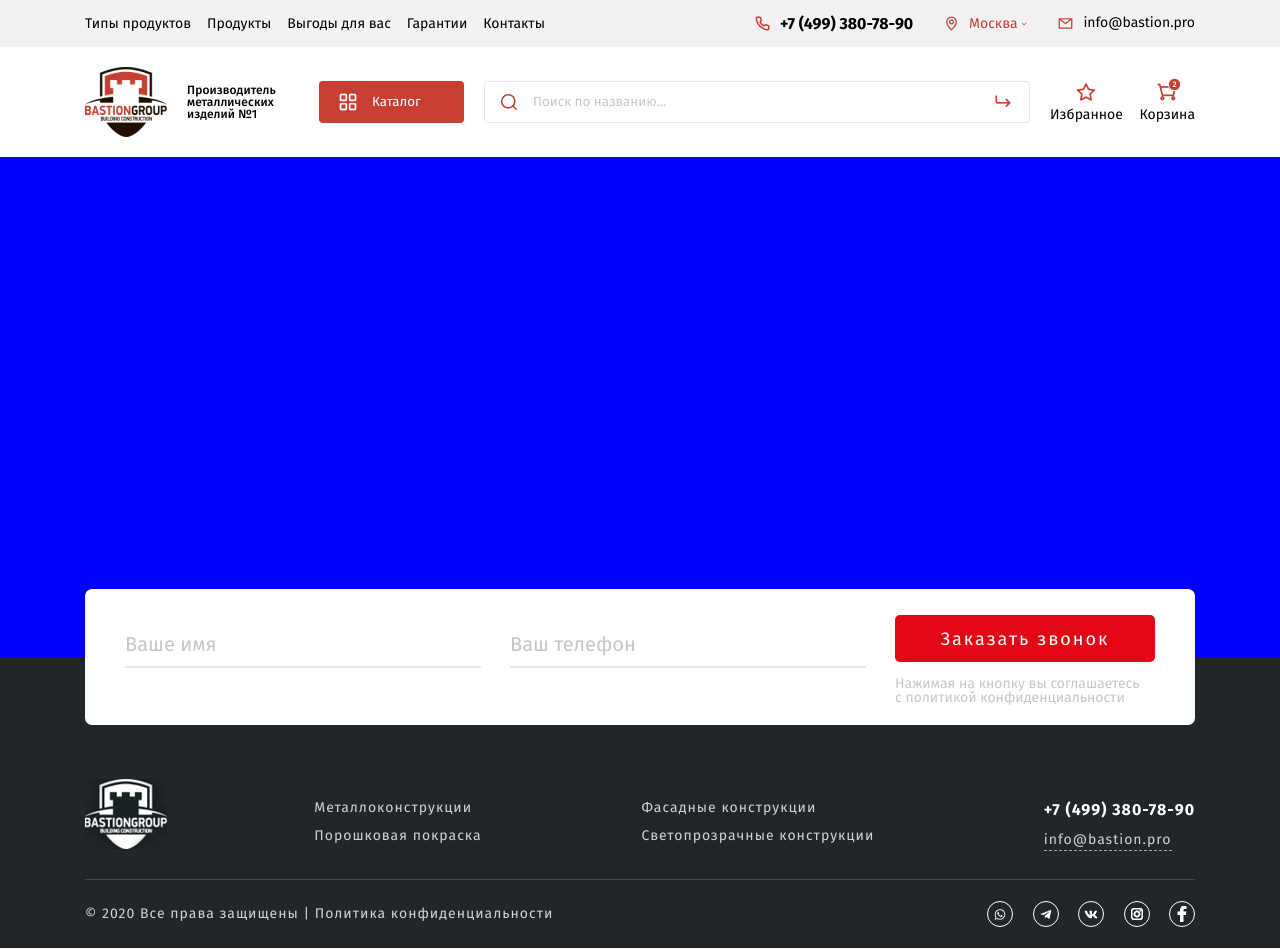
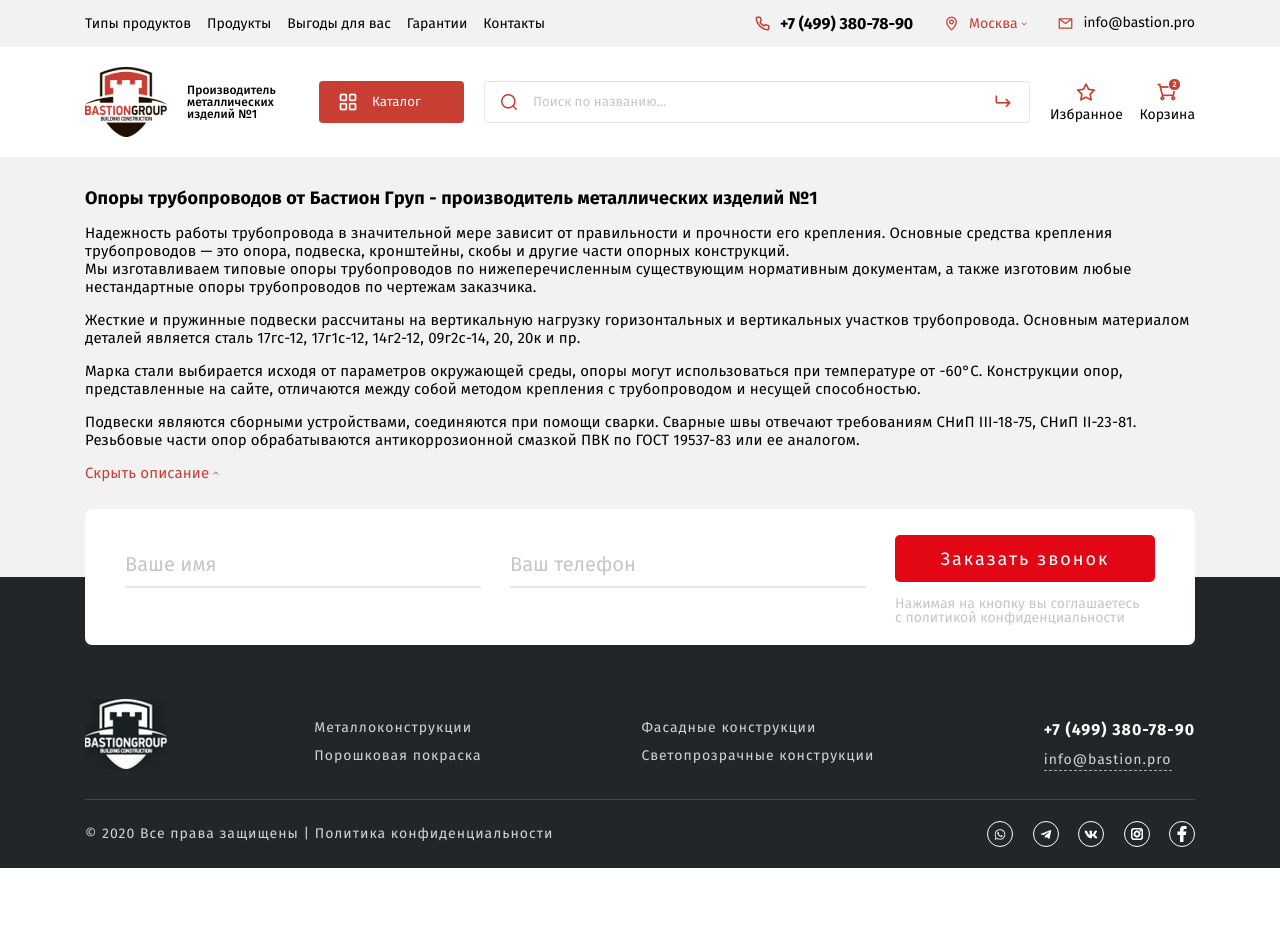
Before and after one commit to Svibex/bastiongroup, a React (Create React App) app: page / in a window 1280 px wide. After the commit the page ends 869 px from the top, so only its background shows below. Built offline with nearby package versions, Linux system fonts and the light colour scheme.

Commit message:
feat: complete mainPage description

```diff
--- a/src/App.tsx
+++ b/src/App.tsx
@@ -2,17 +2,14 @@ import React from 'react';
 import './styles/reset.css';
 import Header from "./components/Header/Header";
 import Footer from "./components/Footer/Footer";
+import MainPage from "./components/MainPage/MainPage";
 
 function App() {
-    const divStyle = {
-        background: 'blue',
-        height: '500px',
-    };
 
   return (
     <>
       <Header />
-        <div style={divStyle} />
+      <MainPage />
       <Footer />
     </>
   );
--- /dev/null
+++ b/src/components/MainPage/MainPage.css
@@ -0,0 +1,63 @@
+@import url("https://fonts.googleapis.com/css2?family=Fira+Sans:wght@400;500;600;700&display=swap");
+* {
+  font-family: "Fira Sans", sans-serif;
+}
+
+button:active {
+  transform: scale(1.1);
+}
+
+button:hover {
+  background: #fe7273;
+}
+
+.mainPage__wrapper {
+  background: #f2f2f2;
+  padding-bottom: 108px;
+}
+
+.mainPage {
+  width: 1110px;
+  margin: 0 auto;
+}
+
+.mainPage__description {
+  padding-top: 30px;
+  height: 312px;
+}
+.mainPage__description p {
+  font-size: 15px;
+  line-height: 18px;
+  letter-spacing: 0.009em;
+  text-align: left;
+  margin-top: 15px;
+}
+
+.mainPage__description__title {
+  font-size: 18px;
+  font-weight: 700;
+  line-height: 22px;
+  letter-spacing: 0.009em;
+  text-align: left;
+}
+
+.mainPage__description__hide {
+  color: #c83e33;
+  display: flex;
+  align-items: center;
+  justify-content: flex-start;
+  margin-top: 15px;
+}
+.mainPage__description__hide p {
+  margin: 0;
+}
+
+.mainPage__description__hide__img {
+  background-image: url("../../assets/img/down.png");
+  width: 8px;
+  height: 8px;
+  transform: rotate(180deg);
+  margin-left: 3px;
+}
+
+/*# sourceMappingURL=MainPage.css.map */
--- /dev/null
+++ b/src/components/MainPage/MainPage.sass
@@ -0,0 +1,42 @@
+@import "../../styles/basic"
+
+.mainPage__wrapper
+  background: $grey
+  padding-bottom: 40px+68px
+
+.mainPage
+  width: 1110px
+  margin: 0 auto
+
+.mainPage__description
+  padding-top: 30px
+  height: 312px
+  p
+    font-size: 15px
+    line-height: 18px
+    letter-spacing: 0.009em
+    text-align: left
+    margin-top: 15px
+
+.mainPage__description__title
+  font-size: 18px
+  font-weight: 700
+  line-height: 22px
+  letter-spacing: 0.009em
+  text-align: left
+
+.mainPage__description__hide
+  color: $red
+  display: flex
+  align-items: center
+  justify-content: flex-start
+  margin-top: 15px
+  p
+    margin: 0
+
+.mainPage__description__hide__img
+  background-image: url("../../assets/img/down.png")
+  width: 8px
+  height: 8px
+  transform: rotate(180deg)
+  margin-left: 3px
--- /dev/null
+++ b/src/components/MainPage/MainPage.tsx
@@ -0,0 +1,56 @@
+import React from "react";
+import "./MainPage.css";
+
+const MainPage = () => {
+    return (
+        <div className="mainPage__wrapper">
+            <div className="mainPage">
+                <div className="mainPage__header">
+
+                </div>
+                <div className="mainPage__products">
+
+                </div>
+                <div className="mainPage__pagination">
+
+                </div>
+                <div className="mainPage__description">
+                    <h3 className="mainPage__description__title">
+                        Опоры трубопроводов от Бастион Груп - производитель металлических изделий №1
+                    </h3>
+                    <p>Надежность работы трубопровода в значительной мере зависит от правильности и прочности его
+                        крепления.
+                        Основные средства крепления трубопроводов — это опора, подвеска, кронштейны, скобы и другие
+                        части
+                        опорных конструкций.<br/>Мы изготавливаем типовые опоры трубопроводов по нижеперечисленным
+                        существующим
+                        нормативным документам, а также изготовим любые нестандартные опоры трубопроводов по чертежам
+                        заказчика.
+                    </p>
+                    <p>Жесткие и пружинные подвески рассчитаны на вертикальную нагрузку горизонтальных и вертикальных
+                        участков
+                        трубопровода. Основным материалом деталей является сталь 17гс-12, 17г1с-12, 14г2-12, 09г2с-14,
+                        20, 20к и пр.
+                    </p>
+                    <p>Марка стали выбирается исходя от параметров окружающей среды, опоры могут использоваться при
+                        температуре от -60°C. Конструкции опор, представленные на сайте, отличаются между собой методом
+                        крепления
+                        с трубопроводом и несущей способностью.
+                    </p>
+                    <p>Подвески являются сборными устройствами, соединяются при помощи сварки. Сварные швы отвечают
+                        требованиям
+                        СНиП III-18-75, СНиП II-23-81. Резьбовые части опор обрабатываются антикоррозионной смазкой ПВК
+                        по
+                        ГОСТ 19537-83 или ее аналогом.
+                    </p>
+                    <div className="mainPage__description__hide">
+                        <p>Скрыть описание</p>
+                        <div className="mainPage__description__hide__img" />
+                    </div>
+                </div>
+            </div>
+        </div>
+    );
+};
+
+export default MainPage;
--- a/src/styles/basic.sass
+++ b/src/styles/basic.sass
@@ -4,12 +4,12 @@
   font-family: 'Fira Sans', sans-serif
 
 $grey: #f2f2f2
+$middleGrey: #e6e6e6
+$darkGrey: #c6c6c6
 $white: #ffffff
 $black: #000000
 $red: #c83e33
 $lightRed: #e30615
-$middleGrey: #e6e6e6
-$darkGrey: #c6c6c6
 $peach: #faeceb
 $pink: #fe7273
 $green: #25ae60
```
